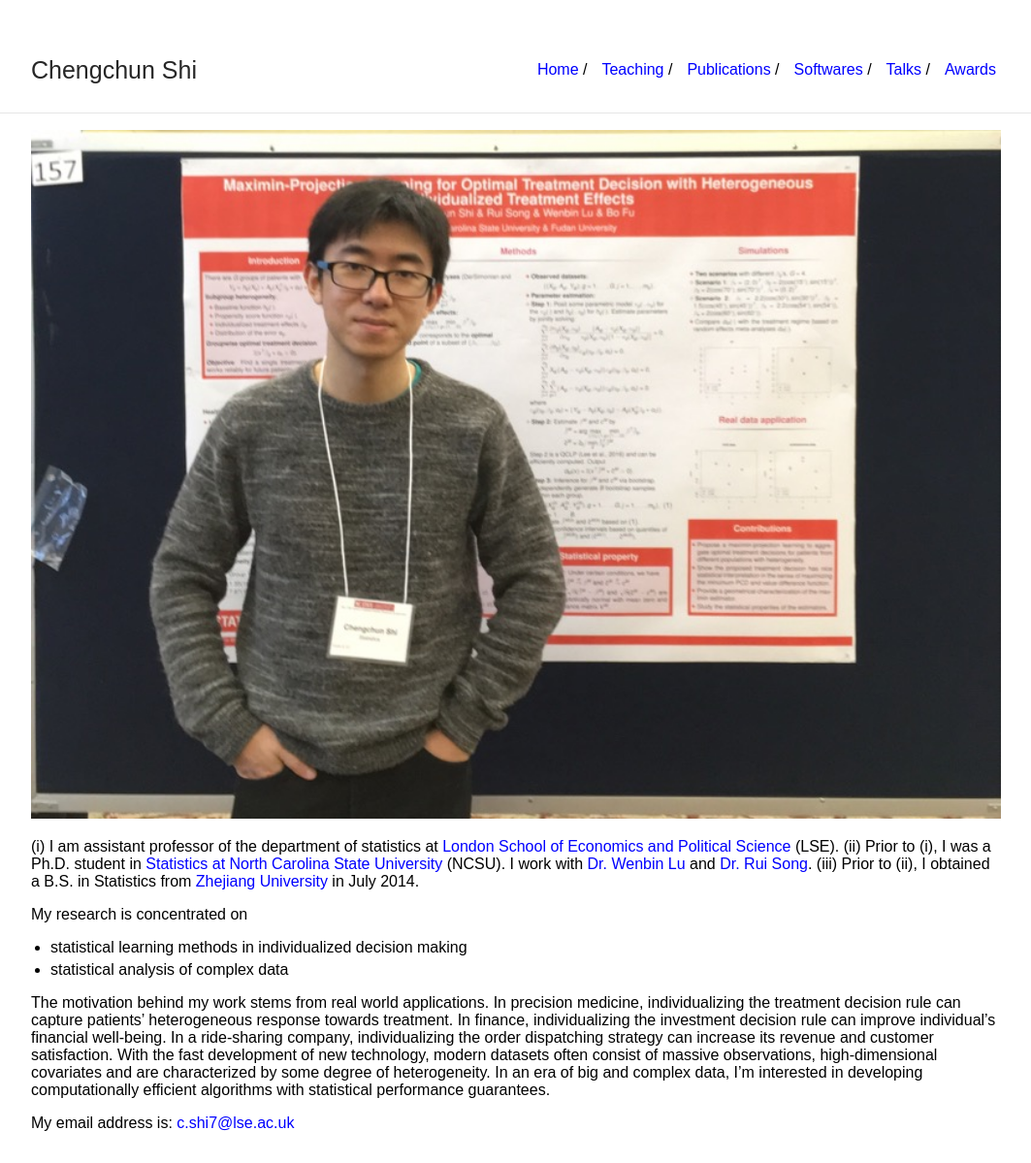
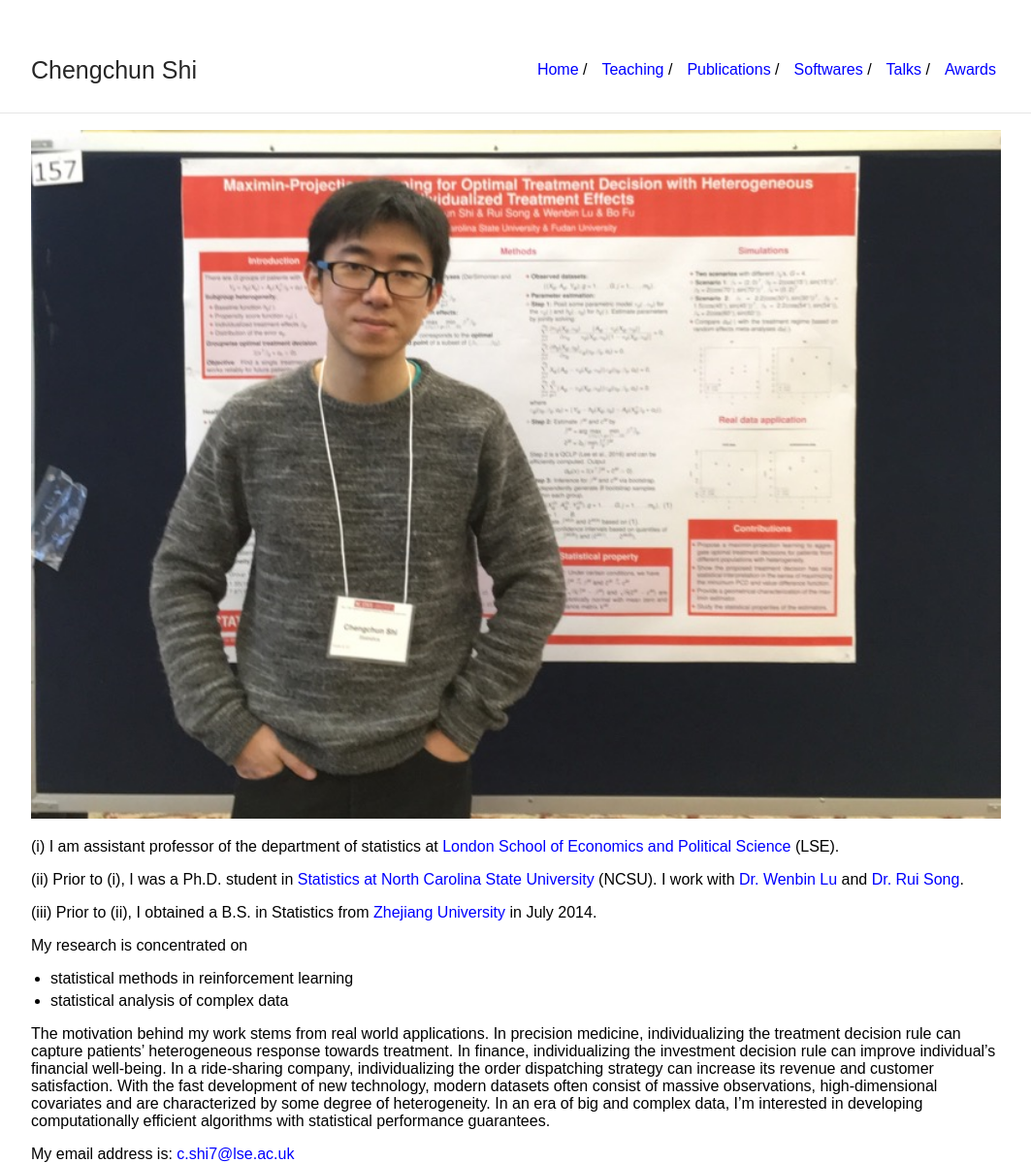
Before and after one commit to callmespring/callmespring.github.io, a Jekyll site: the page built from index.md, in a window 1280 px wide. Shown: the whole page at 97% size, without its empty margins (108-1171 px from the left). Built offline with Jekyll 4.4.1, drawn with Linux system fonts in a browser that asks for light colours; before the commit the page ends 1167 px from its top, so only the background shows below that.

Commit message:
Update index.md

```diff
--- a/index.md
+++ b/index.md
@@ -6,14 +6,16 @@ layout: default
 <img src="profile0.jpg">
 
 (i) I am assistant professor of the department of statistics at [London School of Economics and Political Science](http://www.lse.ac.uk/statistics) (LSE).
+
 (ii) Prior to (i), I was a Ph.D. student in [Statistics at North Carolina State University](https://www.stat.ncsu.edu/) (NCSU). I work with [Dr. Wenbin Lu](https://www4.stat.ncsu.edu/~lu/) and
 [Dr. Rui Song](https://www4.stat.ncsu.edu/~song/).
+
 (iii) Prior to (ii), I obtained a B.S. in Statistics from [Zhejiang University](https://www.zju.edu.cn/english/) in July 2014.
 
 My research is concentrated on
 
 <!---* [statistical methods in precision medicine](research_pm)-->
-* statistical learning methods in individualized decision making
+* statistical methods in reinforcement learning
 * statistical analysis of complex data
 
 The motivation behind my work stems from real world applications. In precision medicine, individualizing
```
